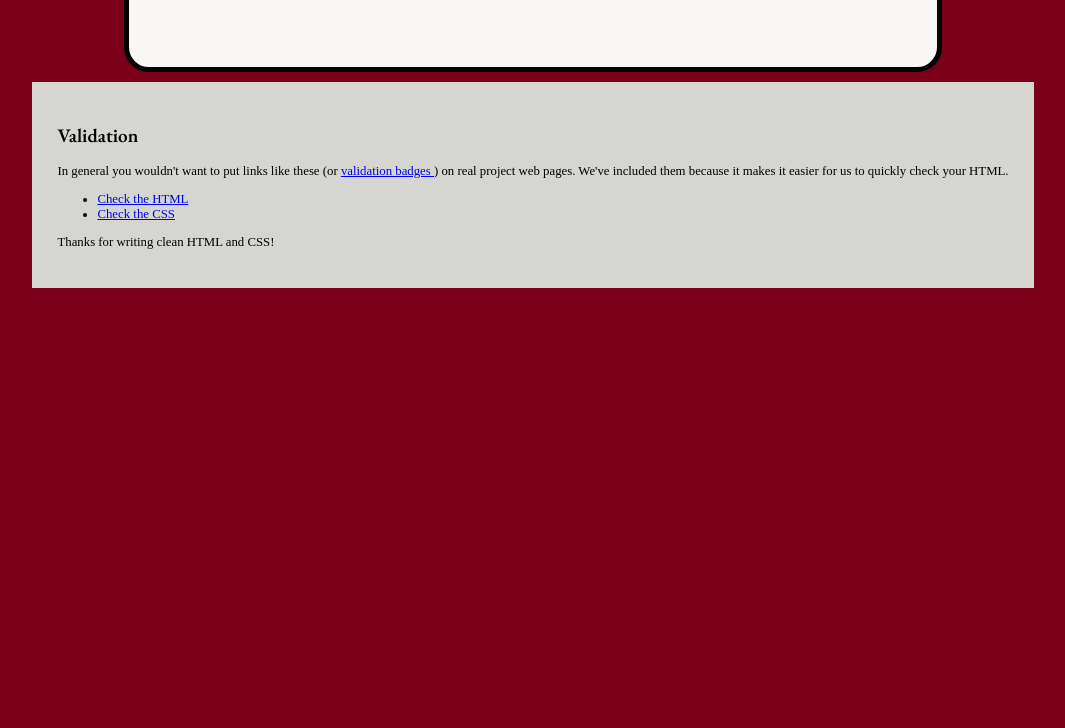
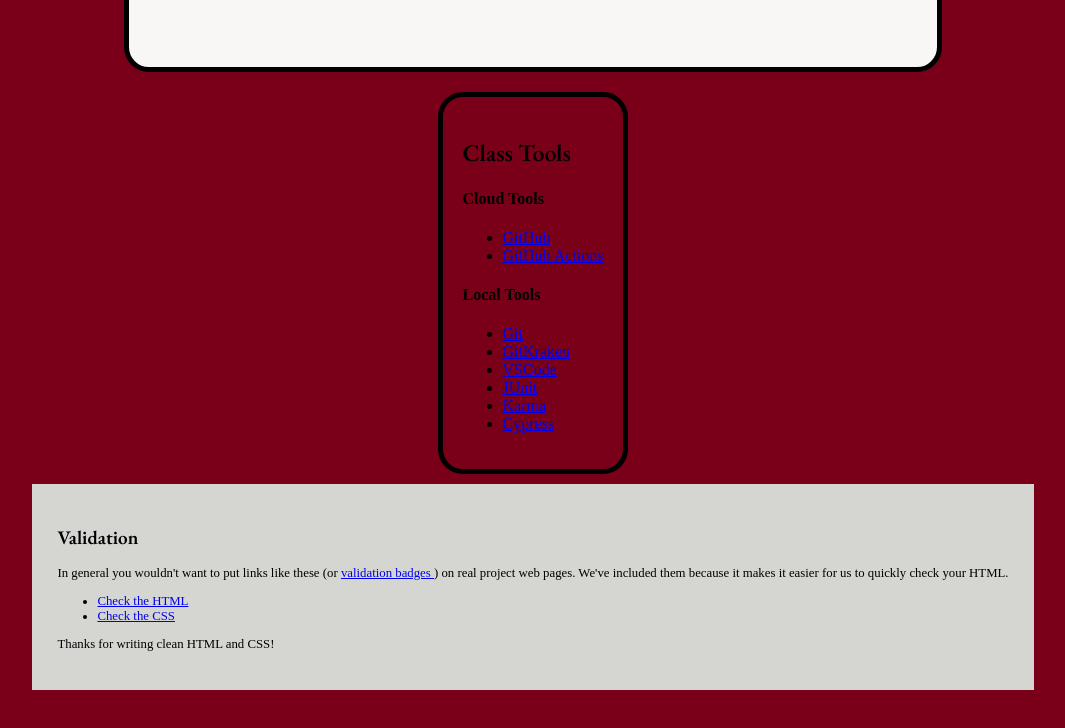
Before and after one commit to UMM-CSci-3601-S22/lab-1-group-4-cole-maxwell-ollie-willette, a plain HTML site: page index.html in a window 1280 px wide. Shown: the part 1519-2247 px from the top of the page, without its empty margins (107-1172 px from the left). Before the commit the page ends 1845 px from the top, so only its background shows below. Drawn offline with nearby package versions, Linux system fonts and the light colour scheme; a web font is replaced by a local one.

Commit message:
Add tools list
Add clould, versioncontrol, and IDE tool
Co-authored-by: OllieWillette667 <wille667@morris.umn.edu>

```diff
--- a/index.html
+++ b/index.html
@@ -10,7 +10,8 @@
   <!-- Add some Google Fonts. -->
   <!-- Adding fonts like this increases load time, so you don't want to include fonts -->
   <!-- you're not actually using. -->
-  <link href="https://fonts.googleapis.com/css?family=EB+Garamond:600%7CPatua+One%7CMarcellus%7CDancing+Script&display=swap"
+  <link
+    href="https://fonts.googleapis.com/css?family=EB+Garamond:600%7CPatua+One%7CMarcellus%7CDancing+Script&display=swap"
     rel="stylesheet">
 
   <script>
@@ -132,12 +133,35 @@
     </ul>
   </div>
 
+  <div class="section">
+    <h2>Class Tools</h2>
+    <div class="cloud">
+      <h4>Cloud Tools</h4>
+      <ul>
+        <li><a href="https://github.com">GitHub</a></li>
+        <li><a href="https://github.com/features/actions">GitHub Actions</a></li>
+      </ul>
+    </div>
+    <div class="local">
+      <h4>Local Tools</h4>
+      <ul>
+        <li class= "version-control"><a href="https://git-scm.com/">Git</a> </li>
+        <li class= "version-control"><a href="https://www.gitkraken.com/git-client">GitKraken</a> </li>
+        <li class= "ide"><a href="https://code.visualstudio.com/">VSCode</a> </li>
+        <li class= "testing"><a href="https://junit.org/junit5/">JUnit</a> </li>
+        <li class= "testing"><a href="https://karma-runner.github.io/latest/index.html">Karma</a></li>
+        <li class= "testing"><a href="https://www.cypress.io/">Cypress</a></li>
+      </ul>
+    </div>
+  </div>
+
   <div class="card" id="validation">
     <div class="card-body">
       <h2 class="card-title">Validation</h2>
       <p class="card-text">
         In general you wouldn't want to put links like these (or
-        <a href="https://stackoverflow.com/questions/36383923/how-to-get-the-badge-when-validating-html-in-the-w3c-validator">
+        <a
+          href="https://stackoverflow.com/questions/36383923/how-to-get-the-badge-when-validating-html-in-the-w3c-validator">
           validation badges
         </a>) on real project web pages. We've included them because it makes it easier for us to
         quickly check your HTML.
@@ -160,6 +184,7 @@
       <li><a href="#style2">Style 2</a></li>
     </ul>
   </div>
+
 </body>
 
 </html>
```
